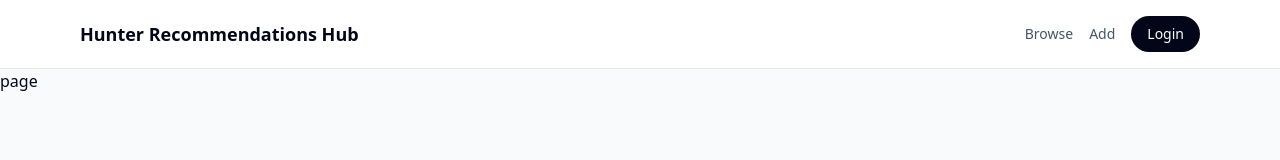
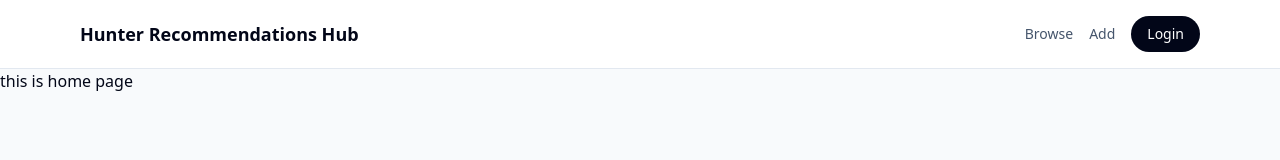
Before and after one commit to wahabahmed25/final-project-web-dev-, a Next.js app: page /home in a window 1280 px wide. Shown: the top 160 px of the page. Built offline with nearby package versions, Linux system fonts and the light colour scheme; no server answers.

Commit message:
test added home page

```diff
--- a/app/home/page.tsx
+++ b/app/home/page.tsx
@@ -2,7 +2,7 @@ import React from 'react'
 
 const page = () => {
   return (
-    <div>page</div>
+    <div>this is home page</div>
   )
 }
 
```
